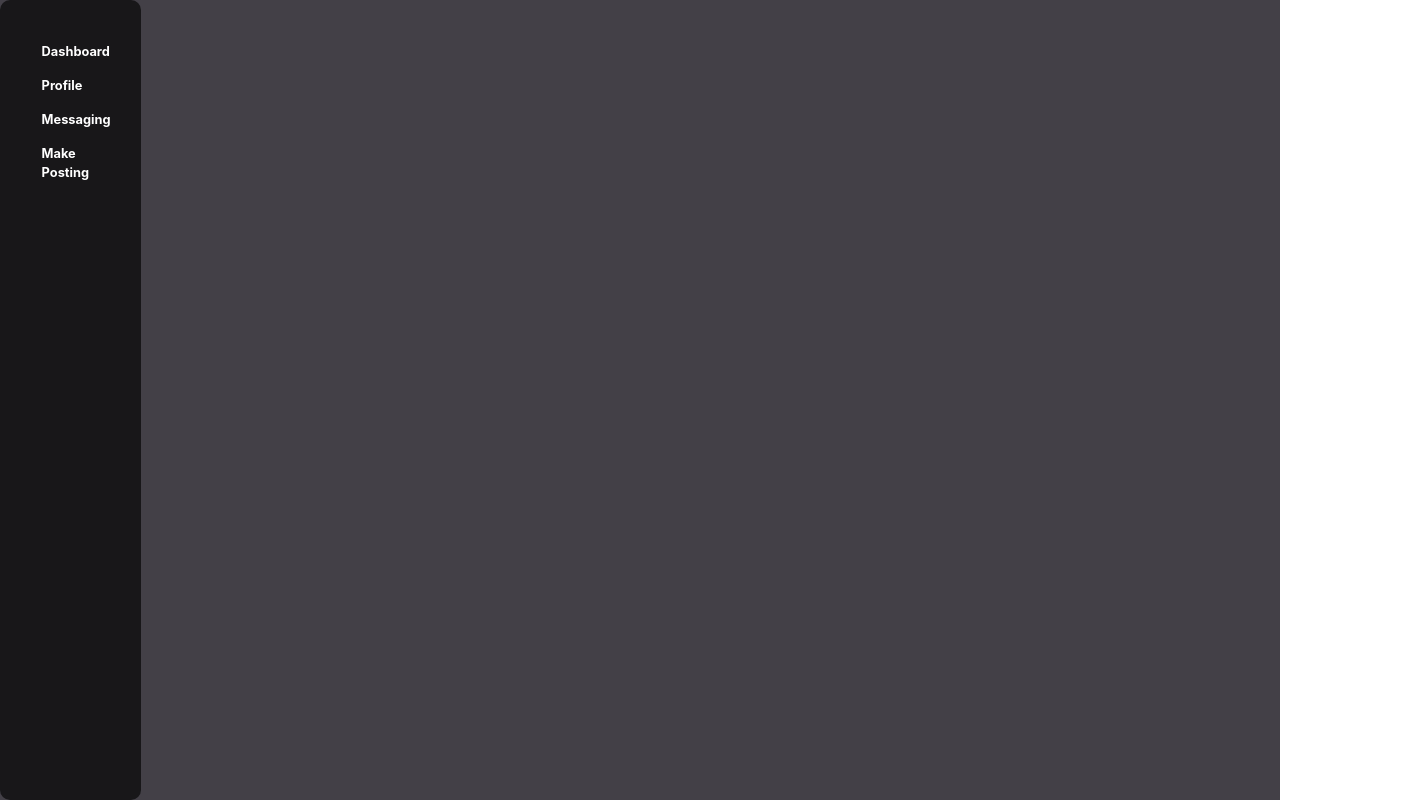
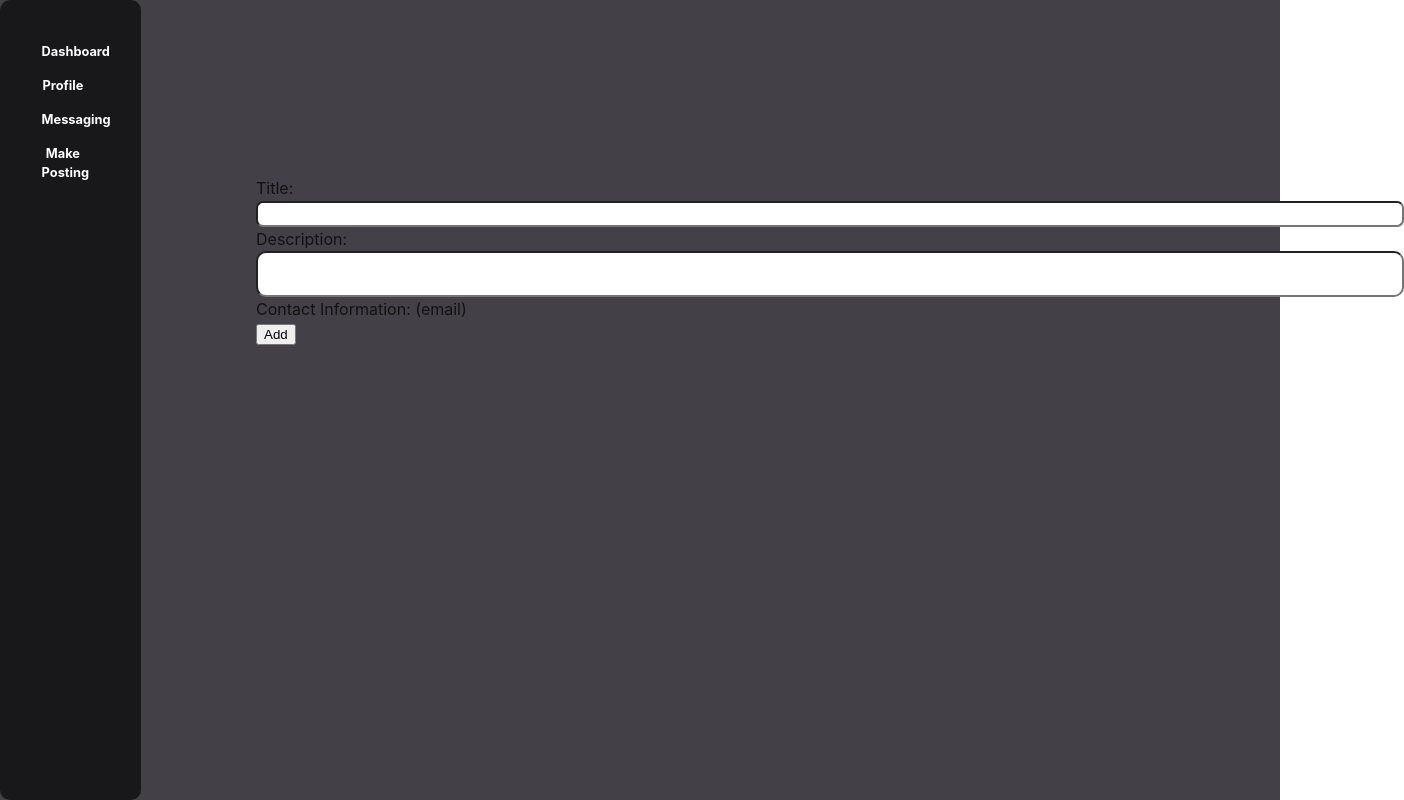
Before and after one commit to MaanPatel2005/ZotResearch, a React (Vite) app in the folder zot_research/: page /Post in a window 1280 px wide. Shown: the whole page, 1404 px wide, since content can reach past the window. Built offline with nearby package versions, Linux system fonts and the light colour scheme.

Commit message:
Fixed issue with scrolling profile page - also added post.

```diff
--- a/zot_research/src/App.jsx
+++ b/zot_research/src/App.jsx
@@ -3,6 +3,7 @@ import './App.css'
 import { BrowserRouter as Router, Routes, Route } from 'react-router-dom';
 import Profile from './routes/Profile';
 import React from 'react';
+import AddPost from './routes/Add_Post'
 
 const App = () => {
   const userIsAdmin = true;
@@ -15,7 +16,7 @@ const App = () => {
         <Route path="/Dashboard" element={<div></div>} />
         <Route path="/Profile" element={<Profile />} />
         <Route path="/Messaging" element={<div></div>} />
-        <Route path="/Post" element={<div></div>} />
+        <Route path="/Post" element={<AddPost />} />
       </Routes>
     </Router>
   );
--- /dev/null
+++ b/zot_research/src/routes/Add_Post.css
@@ -0,0 +1,29 @@
+#root {
+    margin: 0 auto;
+    padding: 2rem;
+    text-align: center;
+  }
+
+  .post {
+    position: absolute;
+    text-align: left;
+    top: 22%;
+    left: 20%;
+  }
+
+  .description {
+    height: 40px;
+    width: 400%;
+    border-radius: 10px;
+  }
+
+  .title {
+    height: 20px;
+    width: 400%;
+    border-radius: 7px;
+  }
+
+  .heading {
+    margin-top: -75%;
+    text-align: center;
+  }
--- /dev/null
+++ b/zot_research/src/routes/Add_Post.jsx
@@ -0,0 +1,41 @@
+import React, {useState} from 'react'
+import './Add_Post.css'
+
+function AddPost() {
+  const [inputValue, setInputValue] = useState("");
+  const [title, setTitle] = useState("");
+  const [result, setResult] = useState("");
+
+
+  const handleButtonClick = () => {
+    // Process the input value and update the variable (result in this case)
+    setResult(`Entry submitted`);
+  };
+
+    return (
+      <>
+      <div>
+        <div>
+        <h1 class = "heading">New Opportunity</h1>
+        </div>
+        <form class = "post">
+          <label>
+            <p>Title: &nbsp;
+            <input class = "title" type="text" value = {title} onChange={(e) => {setTitle(e.target.value)}} id = "title" name="title" />
+            </p>
+          </label>
+          <label>
+            <p>Description: &nbsp;
+            <input class = "description" type="text" value = {inputValue} onChange={(e) => {setInputValue(e.target.value)}} id = "description" name="description" />
+            </p>
+          </label>
+          <p>Contact Information: (email)</p>
+          <button onClick={handleButtonClick}>Add</button>
+          <p>{result}</p>
+        </form>
+
+        </div>
+      </>
+    )
+}
+ export default AddPost
--- a/zot_research/src/routes/Profile.css
+++ b/zot_research/src/routes/Profile.css
@@ -14,9 +14,7 @@
     width: 100%;
     height: 100%;
 
-  #root {
-    overflow-x: hidden;
-  }
+
   }
   #row1 {
     position:absolute;
@@ -92,6 +90,7 @@
     background-color: #121212;
     border-radius: 1vw;
     overflow-x: hidden;
+    overflow-y: hidden;
   }
 
   .also-inner-box {
```
